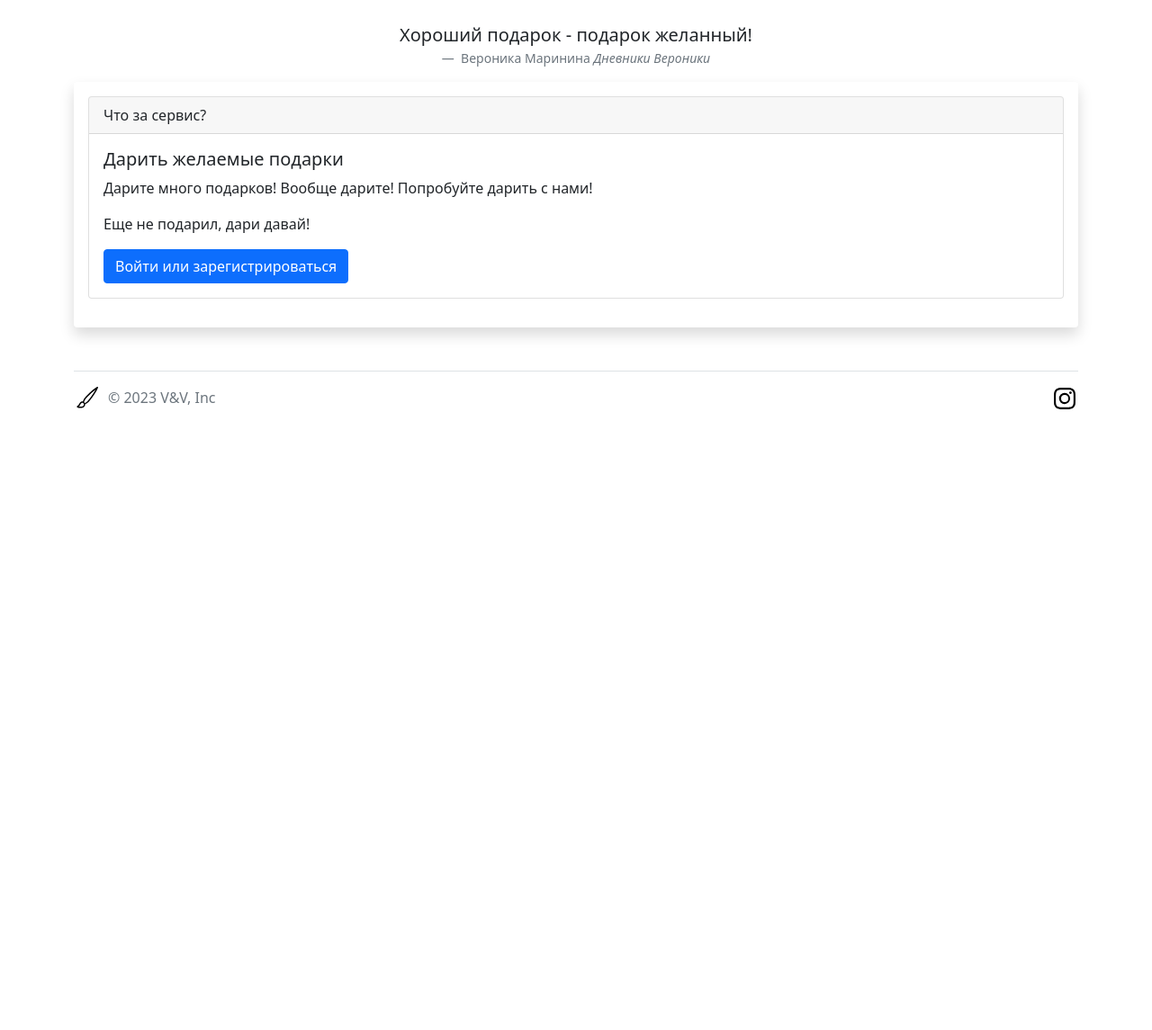
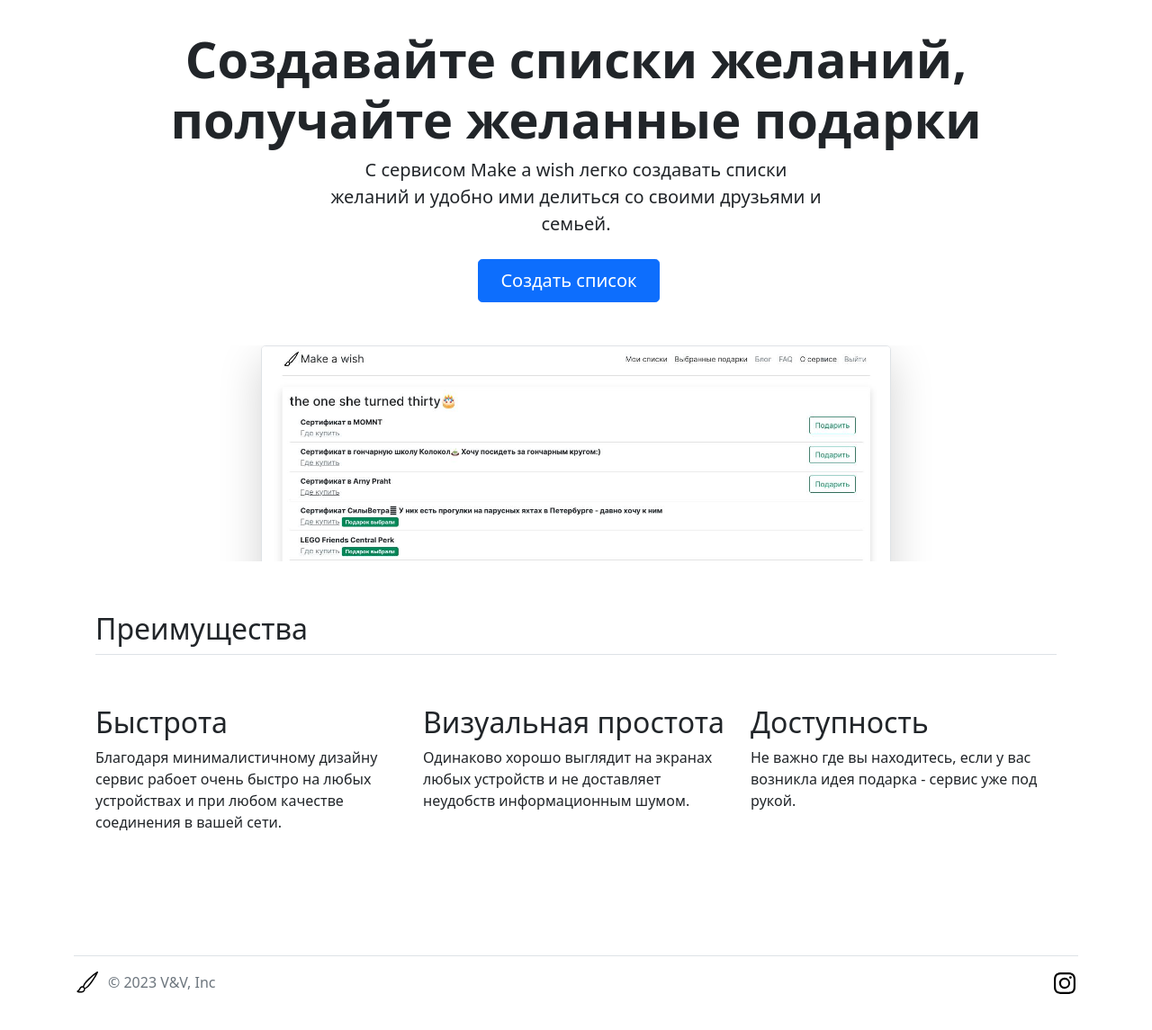
Before and after one commit to VrHb/wishlist-service, a Django app: page / in a window 1280 px wide. Shown: the part 73-1218 px from the top of the page at 90% size. Before the commit the page ends 528 px from the top, so only its background shows below. Run offline with Django 4.2, Linux system fonts and the light colour scheme; parts of the project's set-up code (start-up, migrations or seed data) failed here and were passed over; some libraries are stand-ins or nearby versions.

Commit message:
Add service info on main page

```diff
--- a/wishlists/templates/index.html
+++ b/wishlists/templates/index.html
@@ -7,44 +7,49 @@
 {% endblock %}
 
 {% block content %}
-  <div class="container-sm">
-    <figure class="text-center">
-      <blockquote class="blockquote">
-        <p>Хороший подарок - подарок желанный!</p>
-      </blockquote>
-      <figcaption class="blockquote-footer">
-        Вероника Маринина <cite title="Source Title">Дневники Вероники</cite>
-      </figcaption>
-    </figure>
-  </div>
-
-  <div class="list-group list-group-flush shadow p-3 mb-5 bg-body-tertiary rounded">
-    <div class="card">
-  <div class="card-header">
-    Что за сервис?
-  </div>
-  <div class="card-body">
-    <h5 class="card-title">Дарить желаемые подарки</h5>
-    <p class="card-text">Дарите много подарков! Вообще дарите! Попробуйте дарить с нами!</p>
-    <p class="card-text">Еще не подарил, дари давай!</p>
-    {% if user.is_authenticated %}
+<div class="px-2 pt-2 my-2 text-center">
+    <h1 class="display-4 fw-bold">Создавайте списки желаний, получайте желанные подарки</h1>
+    <div class="col-lg-6 mx-auto">
+      <p class="lead mb-4">С сервисом <b>Make a wish</b> легко создавать списки желаний и удобно ими делиться со своими друзьями и семьей.</p>
+      <div class="d-grid gap-2 d-sm-flex justify-content-sm-center mb-5">
+        {% if request.user.is_authenticated %}
         <a href="{% url 'wishlists' %}">
-        <button type="submit" class="btn btn-primary">
-        Мои списки желаний
-        </button>
+          <button type="button" class="btn btn-primary btn-lg px-4 me-sm-3">Мои списки</button>
         </a>
         {% else %}
         <a href="{% url 'login' %}">
-        <button type="submit" class="btn btn-primary">
-        Войти или зарегистрироваться
-        </button>
+          <button type="button" class="btn btn-primary btn-lg px-4 me-sm-3">Создать список</button>
         </a>
         {% endif %}
       </div>
     </div>
+    <div class="overflow-hidden" style="max-height: 30vh;">
+      <div class="container px-5">
+        <img src="{% static 'wishl_screen.jpeg' %}" class="img-fluid border rounded-3 shadow-lg mb-4" alt="Example image" width="700" height="500" loading="lazy">
+      </div>
+    </div>
+  </div>
 
-  <div class="col justify-content-center d-flex">
-    <div class="col-auto mb-3">
+  <div class="container px-4 py-5" id="hanging-icons">
+    <h2 class="pb-2 border-bottom">Преимущества</h2>
+    <div class="row g-4 py-5 row-cols-1 row-cols-lg-3">
+      <div class="col d-flex align-items-start">
+        <div>
+          <h2>Быстрота</h2>
+          <p>Благодаря минималистичному дизайну сервис рабоет очень быстро на любых устройствах и при любом качестве соединения в вашей сети.</p>
+        </div>
+      </div>
+      <div class="col d-flex align-items-start">
+        <div>
+          <h2>Визуальная простота</h2>
+          <p>Одинаково хорошо выглядит на экранах любых устройств и не доставляет неудобств информационным шумом.</p>
+        </div>
+      </div>
+      <div class="col d-flex align-items-start">
+        <div>
+          <h2>Доступность</h2>
+          <p>Не важно где вы находитесь, если у вас возникла идея подарка - сервис уже под рукой.</p>
+        </div>
       </div>
     </div>
   </div>
```
Also changed, not shown: wishlists/templates/wishlists.html (+10 -0 lines), wishlists/static/wishl_screen.jpeg (added). Lines whose indentation alone changed are shown as unchanged.
